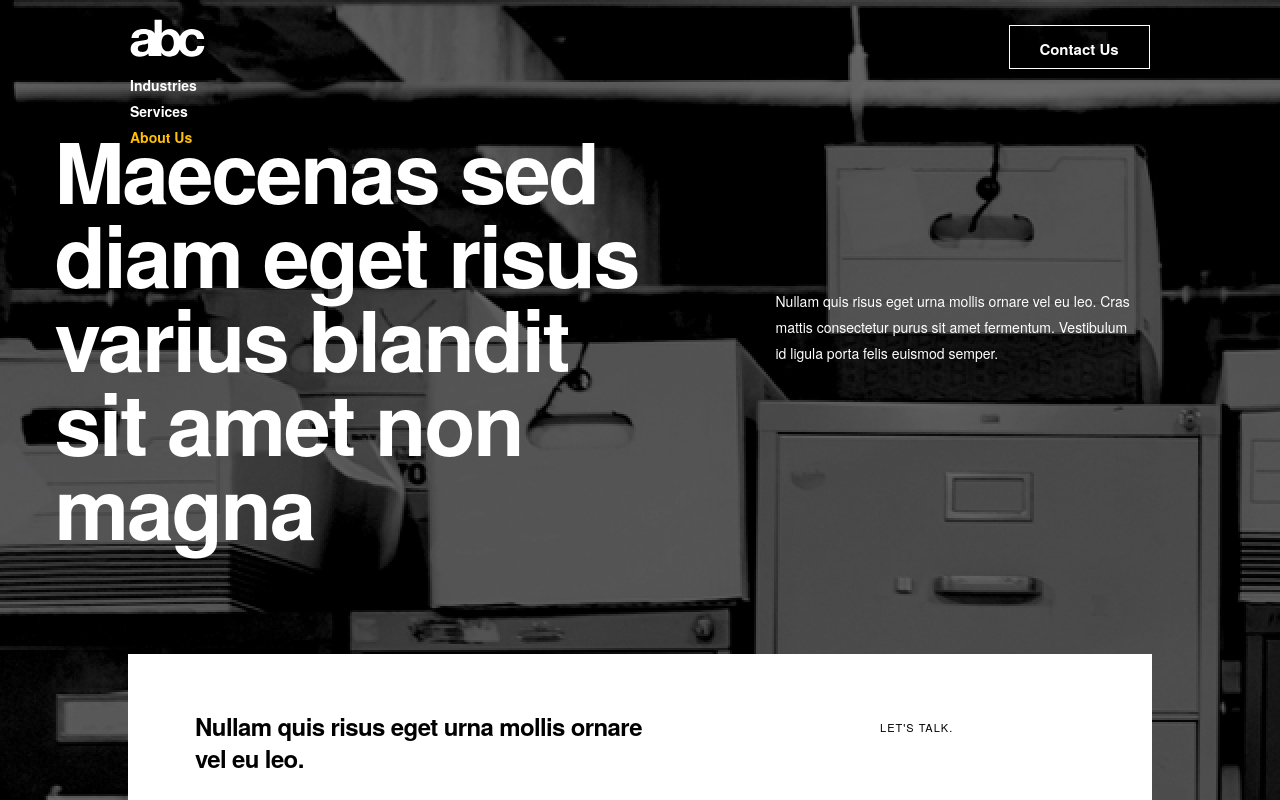
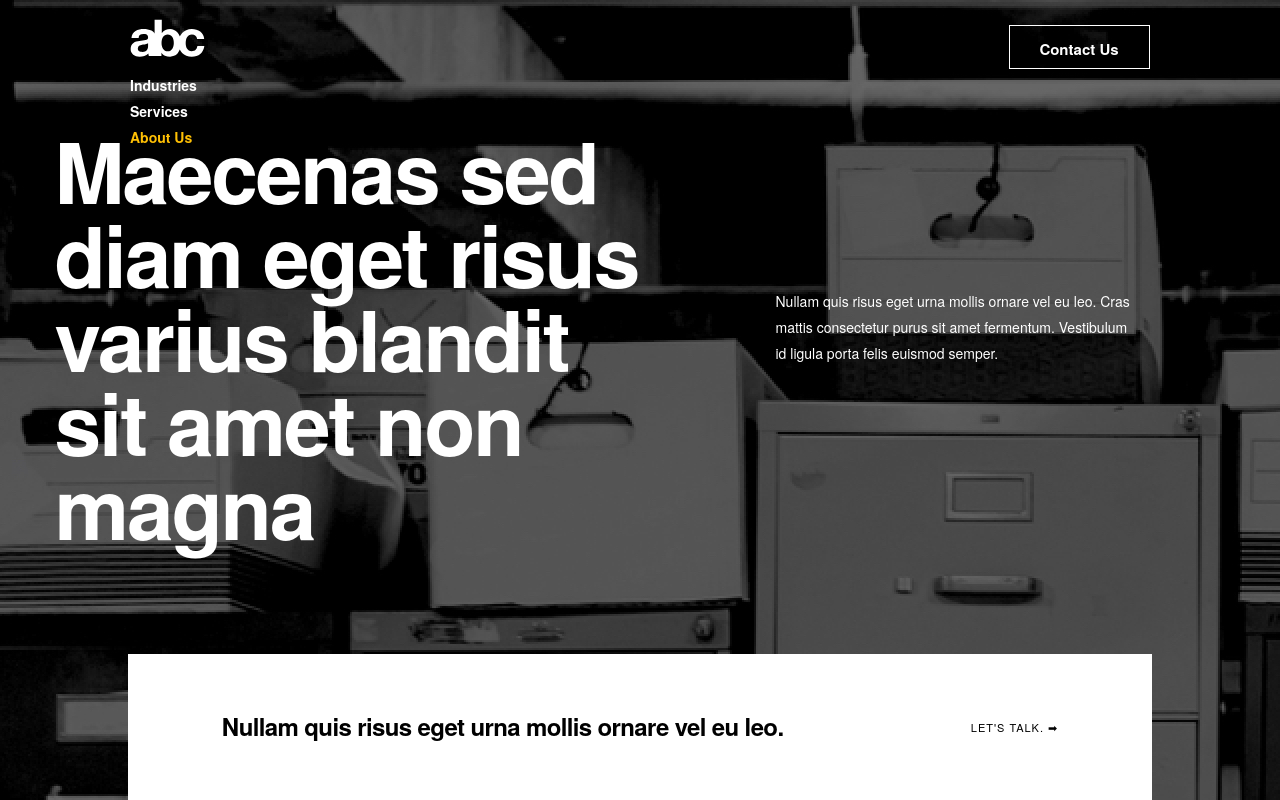
Before and after one commit to IvanGent/bukwild, a React (Create React App) app: page /aboutUs in a window 1280 px wide. Built offline with nearby package versions, Linux system fonts and the light colour scheme.

Commit message:
fixing styles

```diff
--- a/src/components/CallToAction.js
+++ b/src/components/CallToAction.js
@@ -14,15 +14,16 @@ function CallToAction({cta}) {
         backgroundColor: 'white',
         display: 'flex',
         alignItems: 'center',
+        justifyContent: 'space-around',
     }
 
     const ctaStyle = {
         // position: 'absolute',
-        paddingLeft: '4.183rem',
+        // paddingLeft: '4.183rem',
         // top: '4.625rem',
-        width: '30.188rem',
-        height: '2rem',
-        margin: '0 13.75rem 0 0',
+        // width: '30.188rem',
+        // height: '2rem',
+        // margin: '0 13.75rem 0 0',
         fontFamily: 'HelveticaNeue',
         fontSize: '1.5rem',
         fontWeight: 'bold',
@@ -34,9 +35,9 @@ function CallToAction({cta}) {
     }
 
     const letsTalkStyle = {
-        position: 'absolute',
-        right: '8.546rem',
-        width: '16.454rem',
+        // position: 'absolute',
+        // right: '8.546rem',
+        // width: '16.454rem',
         height: '1.25rem',
         margin: '0.063rem 0',
         fontFamily: 'HelveticaNeue',
@@ -50,9 +51,9 @@ function CallToAction({cta}) {
     }
 
     return (
-        <div style={style}>
+        <div className='callToAction' style={style}>
             <div style={ctaStyle}>{cta}</div>
-            <div style={letsTalkStyle}>LET'S TALK.</div>
+            <div className='letsTalk' style={letsTalkStyle}>LET'S TALK.</div>
         </div>
     )
 }
--- a/src/index.css
+++ b/src/index.css
@@ -1,6 +1,11 @@
 body {
   margin: 0;
   box-sizing: border-box;
+}
+
+.letsTalk::after {
+  content: " ➡";
+  color: '#ffc004'
 }
 
 @media screen and (max-width: 900px) {
@@ -11,5 +16,9 @@ body {
     padding-top: 5rem;
   }
 
+  .callToAction {
+    flex-direction: column;
+
+  }
 
 }
```
